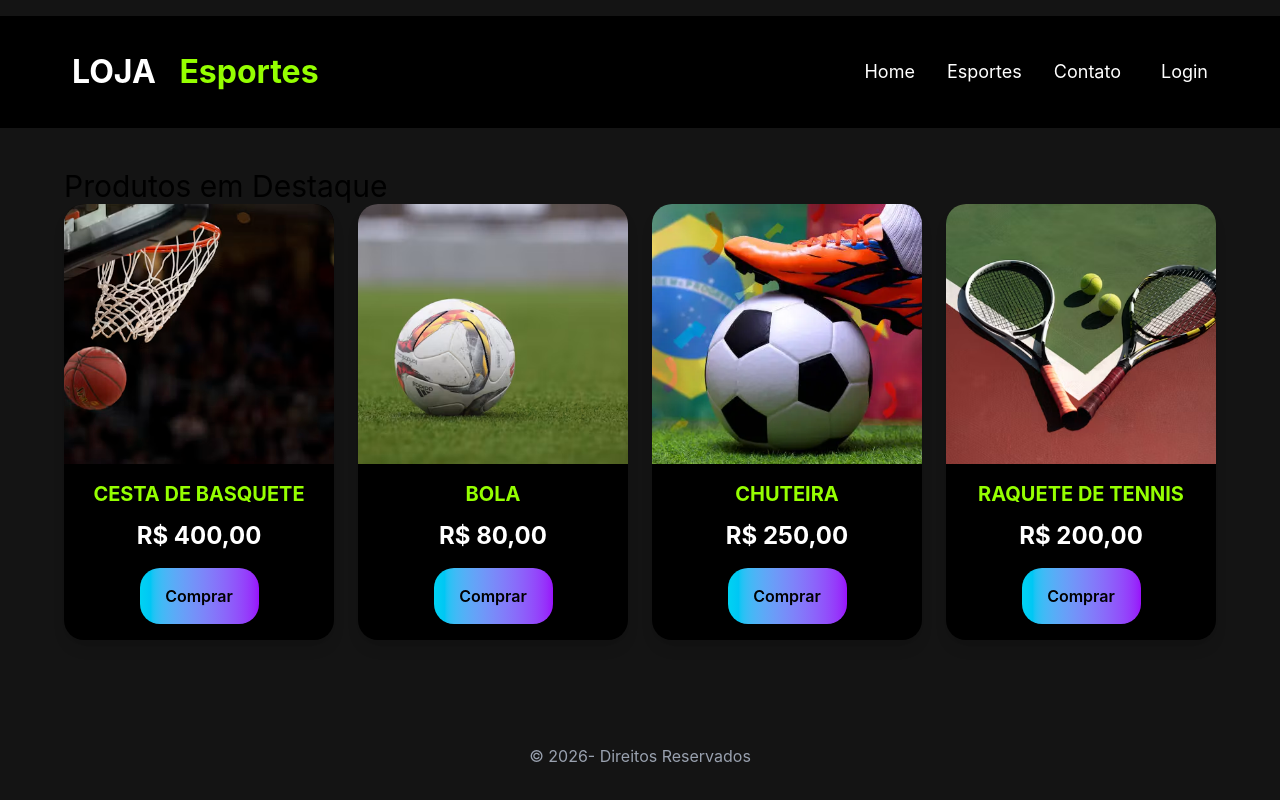
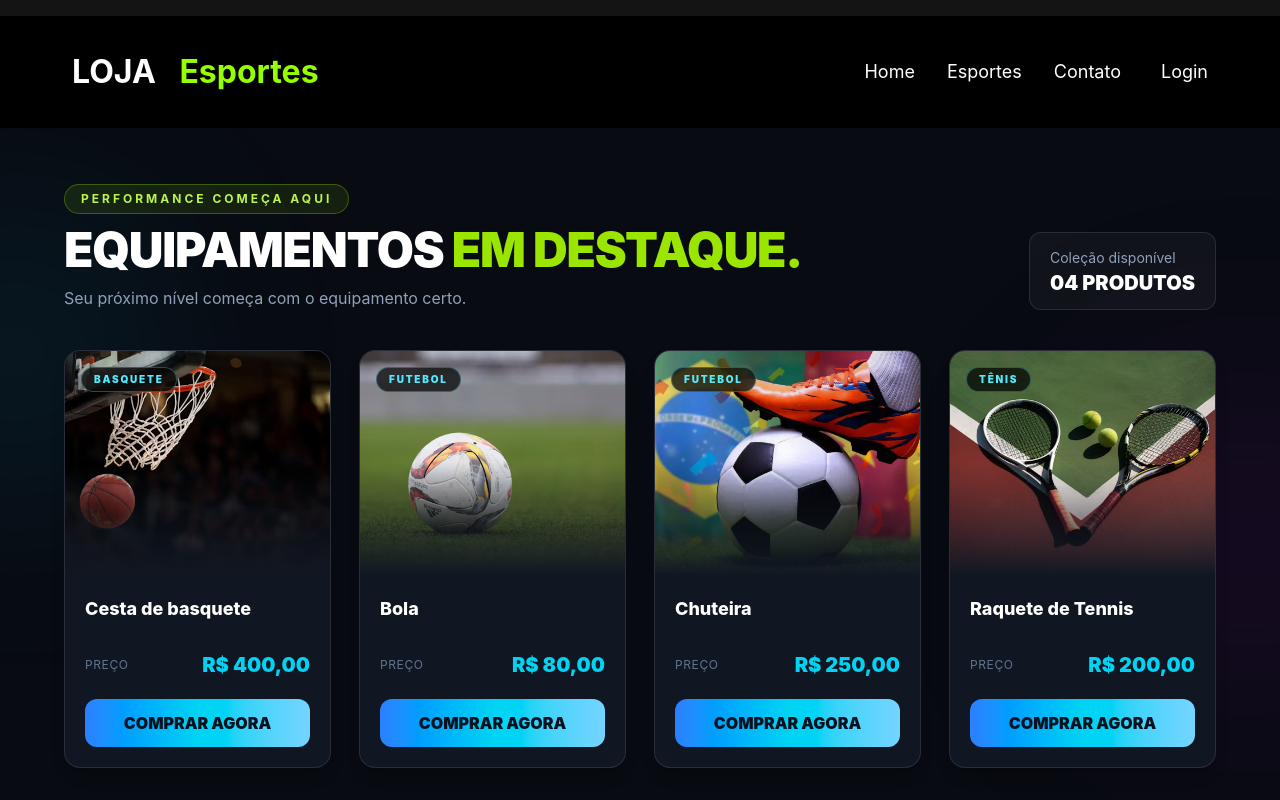
Before and after one commit to CP5-cidade/loja-de-esportes, a React (Vite) app: page / in a window 1280 px wide. Shown: the top 800 px of the page. Built offline with nearby package versions, Linux system fonts and the light colour scheme.

Commit message:
style: estilização final

```diff
--- a/src/components/EsportesCard.jsx
+++ b/src/components/EsportesCard.jsx
@@ -1,16 +1,50 @@
-const EsportesCard = ({titulo,preco,imagem}) => {
+
+const EsportesCard = ({ titulo, preco, imagem, categoria = 'ESPORTES' }) => {
   return (
-    <div className="bg-black rounded-[20px]  overflow-hidden transition-all duration-300 hover:-translate-y-2 hover:border-4 hover:border-[#95ff00] shadow-lg">
-      <img src={imagem} alt={titulo} className="w-full h-[260px] object-cover" />
-      <article className="p-4 text-center">
-        <h2 className="text-xl text-[#95ff00] uppercase mb-3 font-bold">{titulo}</h2>
-        <p className="text-white text-2xl font-bold mb-4">{preco}</p>
-        <button className="bg-gradient-to-r from-cyan-400 to-purple-600 w-[50%] py-4 px-4 rounded-[20px] border-none cursor-pointer
-        font-semibold transition-transform duration-300 hover:bg-green-600 hover:text-white hover:scale-105">
-          Comprar
+    <article className="group relative h-full overflow-hidden rounded-2xl border border-white/10 bg-[#111722] shadow-lg shadow-black/20 transition-all duration-500 hover:-translate-y-2 hover:border-cyan-400/60 hover:shadow-[0_20px_50px_rgba(6,182,212,0.18)]">
+
+      <div className="relative h-56 overflow-hidden bg-slate-900">
+        <img
+          src={imagem}
+          alt={titulo}
+          className="h-full w-full object-cover transition-transform duration-700 ease-out group-hover:scale-110"
+        />
+
+        <div className="absolute inset-0 bg-gradient-to-t from-[#111722] via-transparent to-black/10" />
+
+        <span className="absolute left-4 top-4 rounded-full border border-cyan-300/30 bg-black/70 px-3 py-1 text-[10px] font-black tracking-[0.18em] text-cyan-300 backdrop-blur-md">
+          {categoria}
+        </span>
+
+        <div className="absolute bottom-3 right-4 translate-y-3 opacity-0 transition-all duration-300 group-hover:translate-y-0 group-hover:opacity-100">
+          <span className="rounded-full bg-cyan-400 px-3 py-1 text-xs font-black text-black">
+            DESTAQUE
+          </span>
+        </div>
+      </div>
+
+      <div className="flex flex-col p-5">
+        <h3 className="min-h-12 text-lg font-extrabold text-white transition-colors duration-300 group-hover:text-cyan-300">
+          {titulo}
+        </h3>
+
+        <div className="mb-5 mt-2 flex items-center justify-between gap-2">
+          <span className="text-xs uppercase tracking-wider text-slate-500">
+            PREÇO
+          </span>
+          <p className="text-xl font-black text-cyan-400">
+            {preco}
+          </p>
+        </div>
+
+        <button
+          type="button"
+          className="relative mt-auto overflow-hidden rounded-xl bg-gradient-to-r from-blue-500 via-cyan-400 to-sky-300 px-5 py-3 font-black text-[#06111f] transition-all duration-300 hover:scale-[1.03] hover:shadow-[0_0_25px_rgba(6,182,212,0.4)] active:scale-95"
+        >
+          <span className="relative z-10">COMPRAR AGORA</span>
         </button>
-      </article>
-    </div>
+      </div>
+    </article>
   )
 }
 
--- a/src/index.css
+++ b/src/index.css
@@ -1 +1,39 @@
 @import "tailwindcss";
+@keyframes fadeUp {
+  from {
+    opacity: 0;
+    transform: translateY(24px);
+  }
+
+  to {
+    opacity: 1;
+    transform: translateY(0);
+  }
+}
+
+html {
+  scroll-behavior: smooth;
+}
+
+body {
+  margin: 0;
+  background: #080b12;
+}
+
+::selection {
+  background: #22d3ee;
+  color: #080b12;
+}
+
+button {
+  cursor: pointer;
+}
+
+@media (prefers-reduced-motion: reduce) {
+  *,
+  *::before,
+  *::after {
+    animation-duration: 0.01ms !important;
+    transition-duration: 0.01ms !important;
+  }
+}
--- a/src/pages/Home.jsx
+++ b/src/pages/Home.jsx
@@ -1,33 +1,72 @@
+
 import EsportesCard from '../components/EsportesCard'
 import Basquete from '../assets/basquete.avif'
-import Bola from "../assets/bola.avif"
-import Chuteira from "../assets/chuteira.webp"
-import tennis from "../assets/tennis.avif"
+import Bola from '../assets/bola.avif'
+import Chuteira from '../assets/chuteira.webp'
+import Tennis from '../assets/tennis.avif'
+
+const produtos = [
+  { id: 1, titulo: 'Cesta de basquete', preco: 'R$ 400,00', imagem: Basquete, categoria: 'BASQUETE' },
+  { id: 2, titulo: 'Bola', preco: 'R$ 80,00', imagem: Bola, categoria: 'FUTEBOL' },
+  { id: 3, titulo: 'Chuteira', preco: 'R$ 250,00', imagem: Chuteira, categoria: 'FUTEBOL' },
+  { id: 4, titulo: 'Raquete de Tennis', preco: 'R$ 200,00', imagem: Tennis, categoria: 'TÊNIS' },
+]
 
 const Home = () => {
+  return (
+    <main className="relative flex-grow overflow-hidden bg-[#080b12] px-[5%] py-14 text-white">
+      <div className="pointer-events-none absolute -left-32 top-20 h-72 w-72 rounded-full bg-cyan-500/10 blur-[100px]" />
+      <div className="pointer-events-none absolute -right-32 top-64 h-80 w-80 rounded-full bg-fuchsia-600/10 blur-[110px]" />
 
-  const games = [
-    { id: 1, titulo: "Cesta de basquete", preco: "R$ 400,00", imagem: Basquete },
-    { id: 2, titulo: "Bola", preco: "R$ 80,00", imagem: Bola },
-    { id: 3, titulo: "Chuteira", preco: "R$ 250,00", imagem: Chuteira },
-    { id: 4, titulo: "Raquete de Tennis", preco: "R$ 200,00", imagem: tennis },
+      <div className="relative z-10 mx-auto max-w-[1500px]">
+        <div className="mb-10 flex flex-wrap items-end justify-between gap-4">
+          <div>
+            <span className="mb-3 inline-block rounded-full border border-lime-400/30 bg-lime-400/10 px-4 py-1.5 text-xs font-bold uppercase tracking-[0.25em] text-lime-300">
+              Performance começa aqui
+            </span>
 
-  ];
+            <h2 className="text-3xl font-black uppercase tracking-tight sm:text-5xl">
+              EQUIPAMENTOS{' '}
+              <span className="text-lime-400">EM DESTAQUE.</span>
+            </h2>
 
-  return (
-    <main className="px-[5%] mt-10 mb-16 flex-grow">
-      <h2 className="titulo text-3xl">Produtos em Destaque</h2>
+            <p className="mt-3 max-w-xl text-sm text-slate-400 sm:text-base">
+              Seu próximo nível começa com o equipamento certo.
+            </p>
+          </div>
 
-      <section className="grid grid-cols-[repeat(auto-fit,minmax(250px,1fr))] gap-6">
-        {games.map((game) => (
-          <EsportesCard
-            key={game.id}
-            titulo={game.titulo}
-            preco={game.preco}
-            imagem={game.imagem}
-          />
-        ))}
-      </section>
+          <div className="hidden rounded-xl border border-white/10 bg-white/[0.04] px-5 py-3 sm:block">
+            <span className="text-sm text-slate-400">Coleção disponível</span>
+            <p className="text-xl font-black text-white">0{produtos.length} PRODUTOS</p>
+          </div>
+        </div>
+
+        <section className="grid grid-cols-1 gap-7 sm:grid-cols-2 lg:grid-cols-4">
+          {produtos.map((produto, index) => (
+            <div
+              key={produto.id}
+              className="animate-[fadeUp_0.6s_ease-out_both] transition-transform duration-300"
+              style={{ animationDelay: `${index * 120}ms` }}
+            >
+              <EsportesCard
+                titulo={produto.titulo}
+                preco={produto.preco}
+                imagem={produto.imagem}
+                categoria={produto.categoria}
+              />
+            </div>
+          ))}
+        </section>
+
+        <div className="mt-14 flex flex-col items-center justify-between gap-3 border-t border-white/10 pt-7 text-center sm:flex-row sm:text-left">
+          <p className="text-sm text-slate-400">
+            <span className="font-bold text-lime-400">◆</span> QUALIDADE. TECNOLOGIA. ESPORTE.
+          </p>
+          <p className="text-xs uppercase tracking-[0.2em] text-slate-500">
+            Supere seus limites.
+          </p>
+        </div>
+      </div>
     </main>
   )
 }
```
